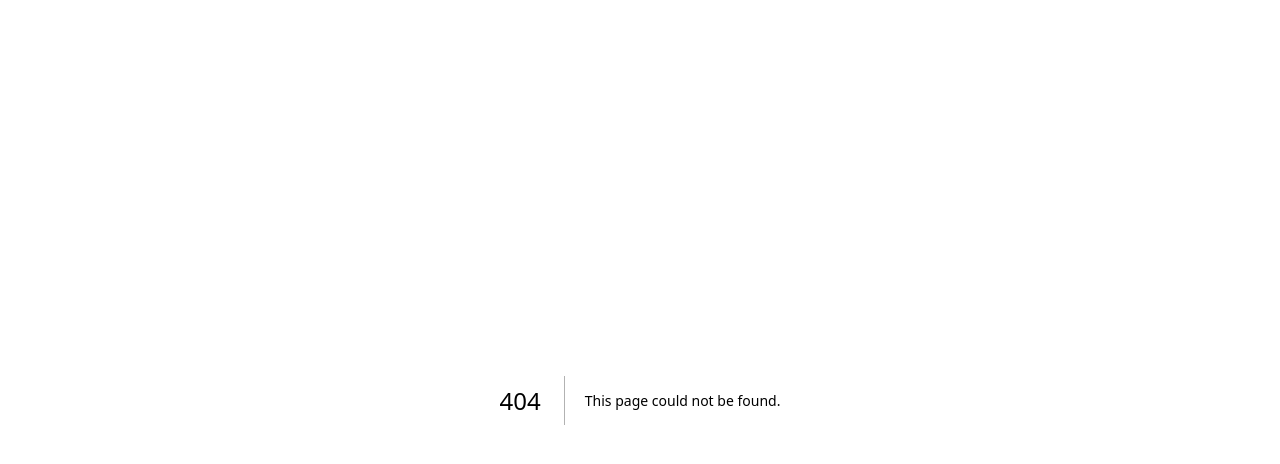
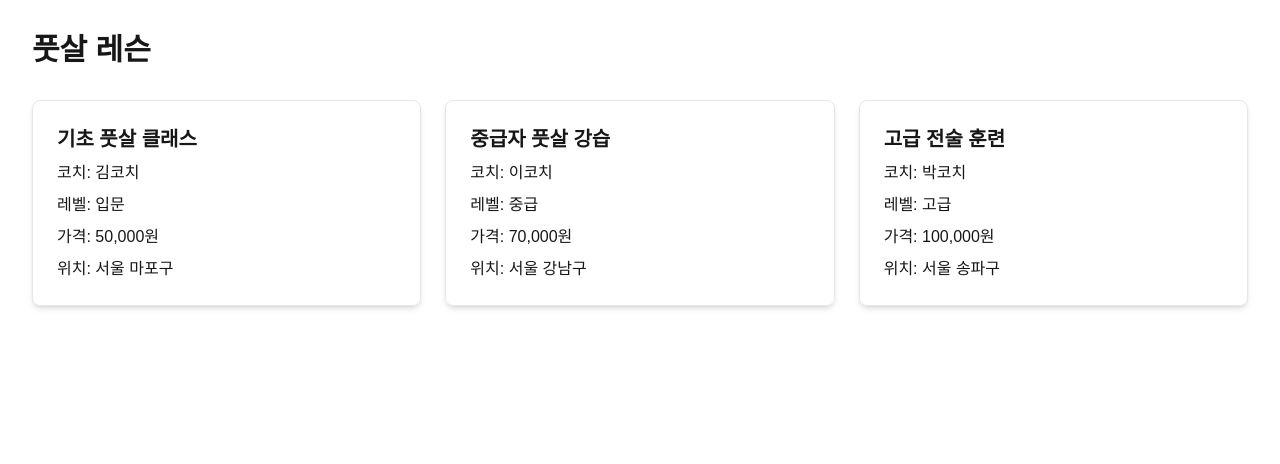
Before and after one commit to geonsoocus/walter, a Next.js app: page /lessons in a window 1280 px wide. Before the commit this address had no page. Shown: the top 464 px of the page. Built offline with nearby package versions, Linux system fonts and the light colour scheme.

Commit message:
feat: 레슨 프로젝트 페이지 추가

```diff
--- /dev/null
+++ b/app/lessons/page.tsx
@@ -0,0 +1,58 @@
+import React from 'react';
+
+interface Lesson {
+  id: number;
+  title: string;
+  coach: string;
+  level: string;
+  price: number;
+  location: string;
+}
+
+export default function LessonsPage() {
+  const lessons: Lesson[] = [
+    {
+      id: 1,
+      title: "기초 풋살 클래스",
+      coach: "김코치",
+      level: "입문",
+      price: 50000,
+      location: "서울 마포구"
+    },
+    {
+      id: 2,
+      title: "중급자 풋살 강습",
+      coach: "이코치",
+      level: "중급",
+      price: 70000,
+      location: "서울 강남구"
+    },
+    {
+      id: 3,
+      title: "고급 전술 훈련",
+      coach: "박코치",
+      level: "고급",
+      price: 100000,
+      location: "서울 송파구"
+    }
+  ];
+
+  return (
+    <main className="min-h-screen p-8">
+      <h1 className="text-3xl font-bold mb-8">풋살 레슨</h1>
+      <div className="grid grid-cols-1 md:grid-cols-2 lg:grid-cols-3 gap-6">
+        {lessons.map((lesson) => (
+          <div key={lesson.id} className="border rounded-lg p-6 shadow-md">
+            <h2 className="text-xl font-semibold mb-2">{lesson.title}</h2>
+            <div className="space-y-2">
+              <p>코치: {lesson.coach}</p>
+              <p>레벨: {lesson.level}</p>
+              <p>가격: {lesson.price.toLocaleString()}원</p>
+              <p>위치: {lesson.location}</p>
+            </div>
+          </div>
+        ))}
+      </div>
+    </main>
+  );
+}
--- a/app/page.tsx
+++ b/app/page.tsx
@@ -1,4 +1,5 @@
 import Image from "next/image";
+import Link from 'next/link';
 
 export default function Home() {
   return (
@@ -47,6 +48,15 @@ export default function Home() {
           >
             Read our docs
           </a>
+        </div>
+
+        <div className="mb-8">
+          <Link
+            href="/lessons"
+            className="bg-blue-500 hover:bg-blue-700 text-white font-bold py-2 px-4 rounded"
+          >
+            풋살 레슨 보기
+          </Link>
         </div>
       </main>
       <footer className="row-start-3 flex gap-6 flex-wrap items-center justify-center">
```
